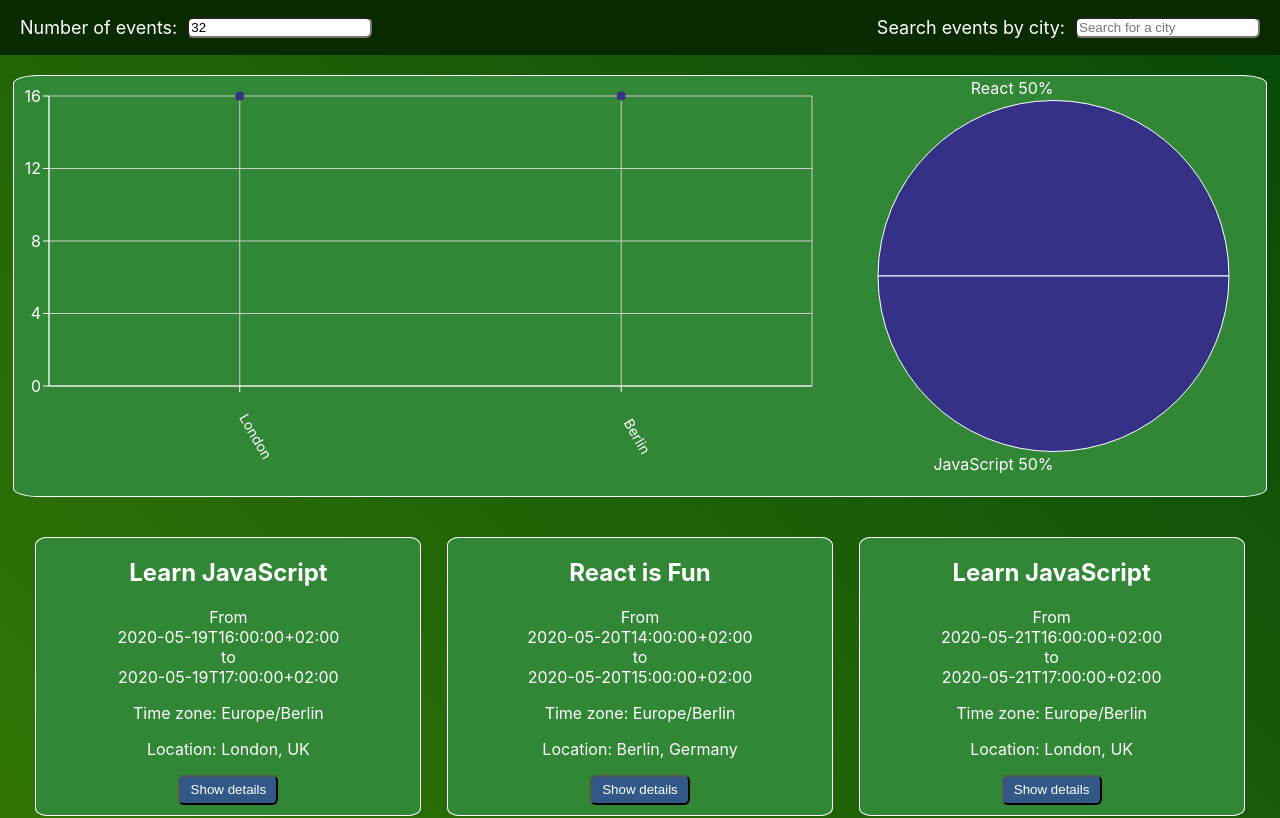
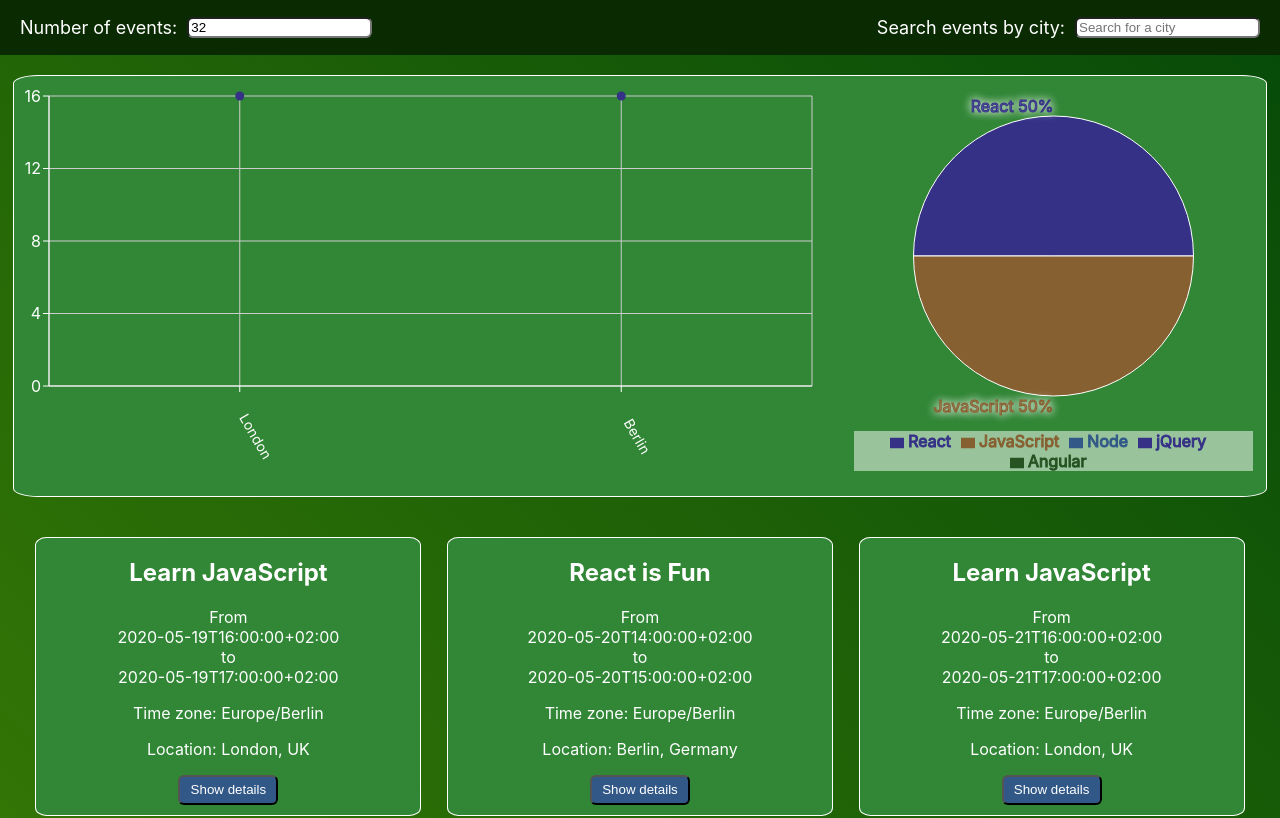
Before and after one commit to Darkpfeffer/meet-app, a React (Create React App) app: page / in a window 1280 px wide. Shown: the top 818 px of the page. Built offline with nearby package versions, Linux system fonts and the light colour scheme; what atatus-spa would draw is missing.

Commit message:
added legends to pie chart

```diff
--- a/src/components/EventGenresChart/EventGenresChart.js
+++ b/src/components/EventGenresChart/EventGenresChart.js
@@ -1,10 +1,11 @@
 //import
 import { useState, useEffect } from "react"
-import { ResponsiveContainer, PieChart, Pie } from "recharts"
+import { ResponsiveContainer, PieChart, Pie, Cell, Legend } from "recharts"
 
 export const EventGenresChart = ({ events }) => {
     const [data, setData] = useState([])
     const genres = ['React', 'JavaScript', 'Node', 'jQuery', 'Angular'];
+    const colors = ['#353187', '#876031', '#315887', '#353187', '#255322']
 
     useEffect(() => {
         setData(getData());
@@ -22,16 +23,18 @@ export const EventGenresChart = ({ events }) => {
         return data;
     }
 
-    const renderCustomizedLabel = ({ cx, cy, midAngle, outerRadius, percent, index}) => {
+    const renderCustomizedLabel = ({ cx, cy, midAngle, outerRadius, percent, index }) => {
         const RADIAN = Math.PI / 180;
         const radius = outerRadius;
         const x = cx + radius * Math.cos(-midAngle * RADIAN) * 1.07;
         const y = cy + radius * Math.sin(-midAngle * RADIAN) * 1.07;
-        return percent? (
+        return percent ? (
             <text
                 x={x}
                 y={y}
-                fill="#fff"
+                fill={colors[index]}
+                stroke={colors[index]}
+                style={{ textShadow: '0px 0px 10px rgba(255, 255, 255, 1' }}
                 textAnchor={x > cx ? 'start' : 'end'}
                 dominantBaseline='central'
             >
@@ -46,11 +49,31 @@ export const EventGenresChart = ({ events }) => {
                 <Pie
                     data={data}
                     dataKey="value"
-                    outerRadius="90%"
+                    outerRadius="80%"
                     labelLine={false}
                     label={renderCustomizedLabel}
                     fill="#353187"
-                />
+                >
+                    {
+                        data.map((entry, index) => (
+                            <Cell key={`cell-${index}`} fill={colors[index]} />
+                        ))
+                    }
+                </Pie>
+                {
+                    data.map((entry, index) => (
+                        <Legend
+                            key={`legend-${index}`}
+                            verticalAlign="bottom"
+                            align="bottom"
+                            wrapperStyle={{
+                                WebkitTextStroke: `1px`,
+                                background: 'rgba(255, 255, 255, 0.5',
+                                textShadow: '0px, 0px, 10px rgba(255, 255, 255, 1)'
+                            }}
+                        />
+                    ))
+                }
             </PieChart>
         </ResponsiveContainer>
     )
```
